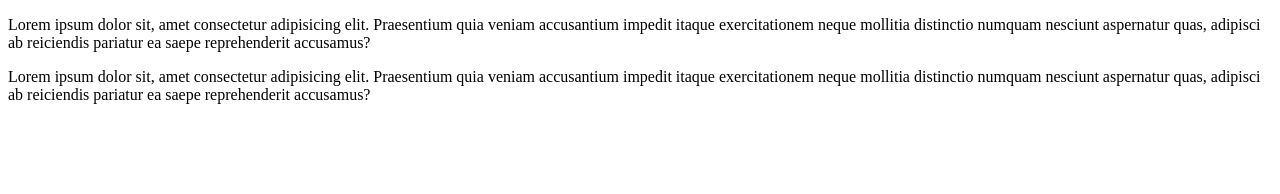
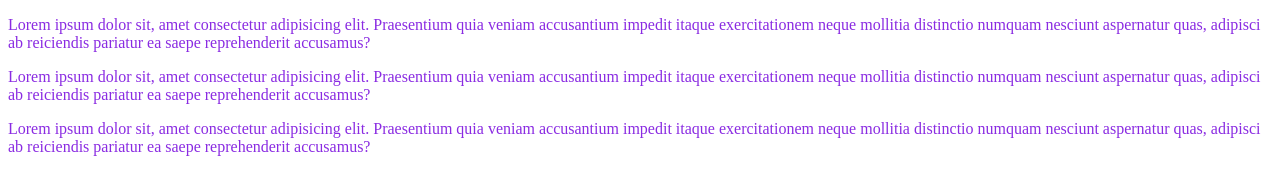
Before and after one commit to silvia-sol/pruebagit1, a plain HTML site: page index.html in a window 1280 px wide. Drawn offline with Linux system fonts and the light colour scheme.

Commit message:
Cambié el color de los párrafos

```diff
--- a/index.html
+++ b/index.html
@@ -4,11 +4,14 @@
     <meta charset="UTF-8">
     <meta name="viewport" content="width=device-width, initial-scale=1.0">
     <title>Prueba Git hub</title>
+    <link rel="stylesheet" href="style.css">
 </head>
 <body>
     <p>Lorem ipsum dolor sit, amet consectetur adipisicing elit. Praesentium quia veniam accusantium impedit itaque exercitationem neque mollitia distinctio numquam nesciunt aspernatur quas, adipisci ab reiciendis pariatur ea saepe reprehenderit accusamus?
     </p>
     <p>Lorem ipsum dolor sit, amet consectetur adipisicing elit. Praesentium quia veniam accusantium impedit itaque exercitationem neque mollitia distinctio numquam nesciunt aspernatur quas, adipisci ab reiciendis pariatur ea saepe reprehenderit accusamus?
     </p>
+    <p>Lorem ipsum dolor sit, amet consectetur adipisicing elit. Praesentium quia veniam accusantium impedit itaque exercitationem neque mollitia distinctio numquam nesciunt aspernatur quas, adipisci ab reiciendis pariatur ea saepe reprehenderit accusamus?
+    </p>
 </body>
 </html>
--- a/style.css
+++ b/style.css
@@ -0,0 +1,3 @@
+p {
+    color: blueviolet;
+}
```
